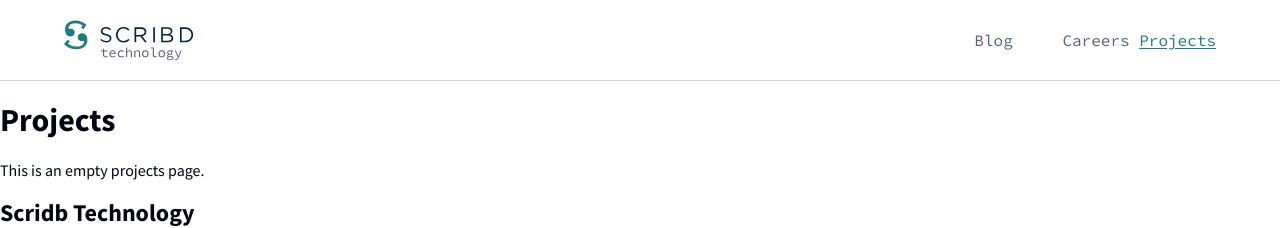
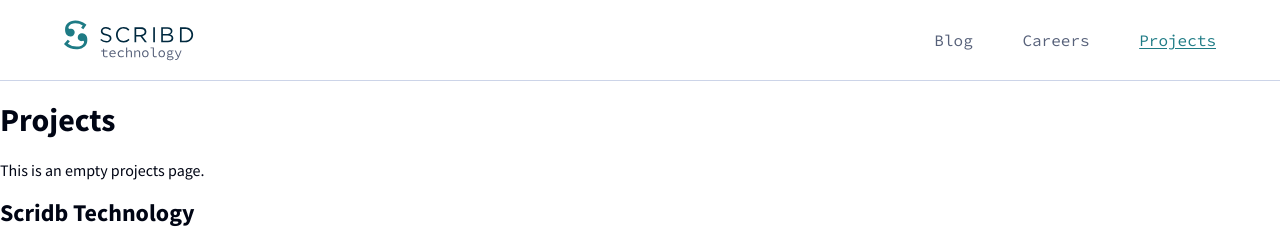
Before and after one commit to scribd/scribd.github.io, a Jekyll site: the page built from projects.html, in a window 1280 px wide. Shown: the top 228 px of the page. Built offline with Jekyll 4.4.1, drawn with Linux system fonts in a browser that asks for light colours.

Commit message:
Add Github edit and social media links to mobile menu

```diff
--- a/_includes/header.html
+++ b/_includes/header.html
@@ -16,15 +16,16 @@
         </h1>
 
         <!-- Mobile menu button -->
-        <button class="nav__menu-trigger" type="button" aria-label="Navigation Menu" aria-expanded="false">
+        <button class="nav__menu-trigger hidden-md" type="button" aria-label="Navigation Menu" aria-expanded="false">
+            <span class="visually-hidden">Menu</span>
             <span class="hamburger">
                 <span class="hamburger__inner"></span>
             </span>
         </button>
 
-        <!-- Page List -->
+        <!-- Page list -->
         {%- if page_paths -%}
-            <ul class="nav-list list--inline monospace">
+            <ul class="nav-list list--plain monospace">
             {%- for path in page_paths -%}
                 {%- assign my_page = site.pages | where: "path", path | first -%}
                 {% assign class = nil %}
@@ -36,7 +37,28 @@
                     <a class="nav-list__link {{ class }}" href="{{ my_page.url | relative_url }}">{{ my_page.title | escape }}</a>
                 </li>
                 {%- endif -%}
-            {%- endfor -%}
+                {%- endfor -%}
+
+                <!-- Social icons (mobile only) -->
+                <li class="nav-social-list hidden-md">
+                    <a class="nav-social-list__item text-white no-underline" href="https://www.twitter.com/{{ site.twitter_username| cgi_escape | escape }}">
+                        <svg class="svg-icon"><use xlink:href="{{ '/assets/images/icons/social-icons.svg#twitter' | relative_url }}"></use></svg>
+                    </a>
+                    <a class="nav-social-list__item text-white no-underline" href="https://www.facebook.com/{{ site.facebook_username| cgi_escape | escape }}">
+                        <svg class="svg-icon"><use xlink:href="{{ '/assets/images/icons/social-icons.svg#facebook' | relative_url }}"></use></svg>
+                    </a>
+                    <a class="nav-social-list__item text-white no-underline" href="https://www.linkedin.com/company/{{ site.linkedin_username| cgi_escape | escape }}">
+                        <svg class="svg-icon"><use xlink:href="{{ '/assets/images/icons/social-icons.svg#linkedin' | relative_url }}"></use></svg>
+                    </a>
+                    <a class="nav-social-list__item text-white no-underline" href="https://github.com/{{ site.github_username| cgi_escape | escape }}">
+                        <svg class="svg-icon"><use xlink:href="{{ '/assets/images/icons/social-icons.svg#github' | relative_url }}"></use></svg>
+                    </a>
+                </li>
+
+                <!-- Github links (mobile only) -->
+                <li class="hidden-md monospace fs-md">
+                    <a class="nav-github-link text-white" href="{{site.github.repository_url}}/edit/{{ site.branch }}/{{page.path}}">Improve this Page</a><a class="nav-github-link text-white" href="{{site.github.repository_url}}/commits/{{ site.branch }}/{{page.path}}">Page History</a>
+                </li>
             </ul>
         {%- endif -%}
     </nav>
--- a/assets/_sass/base/_colors.scss
+++ b/assets/_sass/base/_colors.scss
@@ -3,7 +3,7 @@
 ////////////////////
 
 $cabernet-dark: #5A1D41;
-$cabernet-dark: #6A244D;
+$cabernet: #6A244D;
 $cabernet-light: #7F1652;
 
 $midnight-dark: #001927;
--- a/assets/_sass/base/_helpers.scss
+++ b/assets/_sass/base/_helpers.scss
@@ -1,3 +1,25 @@
+////////////////////
+// Color Modifiers
+////////////////////
+
+.text-white {color: $white}
+
+////////////////////
+// Font Size
+////////////////////
+
+.fs-md {
+    font-size: rem-calc(14px);
+}
+
+////////////////////
+// Links
+////////////////////
+
+.no-underline {
+    text-decoration: none;
+}
+
 ////////////////////
 // List
 ////////////////////
@@ -25,6 +47,24 @@
 // Hide visually and from screen readers
 .hidden {
     display: none !important;
+}
+
+.hidden-sm {
+    @media (min-width: $bp-sm) {
+        display: none !important;
+    }
+}
+
+.hidden-md {
+    @media (min-width: $bp-md) {
+        display: none !important;
+    }
+}
+
+.hidden-lg {
+    @media (min-width: $bp-lg) {
+        display: none !important;
+    }
 }
 
 // Hide only visually, but have it available for screen readers:
--- a/assets/_sass/component/_navigation.scss
+++ b/assets/_sass/component/_navigation.scss
@@ -46,22 +46,21 @@
     justify-content: center;
     align-items: center;
     outline: none;
+}
 
-    @media (min-width: $bp-md) {
-        display: none;
-    }
-
+// Prevent background page from scrolling when menu is active
+.menu-active {
+    overflow: hidden;
 }
 
 .nav-list {
     @media (max-width: $bp-md) {
-    position: absolute;
-    top: $nav-height-sm;
+    position: fixed;
+    top: 0;
     right: 0;
     bottom: 0;
     left: 0;
-    height: calc(100vh - #{$nav-height-sm});
-    padding: rem-calc(20px) $cp-sm;
+    padding: $nav-height-sm $cp-sm rem-calc(20px);
     background-color: $teal;
     display: flex;
     flex-direction: column;
@@ -71,23 +70,25 @@
     transition-duration: 0.2s;
     transition-property: opacity, visibility, transform;
     transition-timing-function: ease-in-out;
+    z-index: -1;
     }
 }
 
+// Show nav list when .menu-active class is toggled
 .menu-active .nav-list{
     opacity: 1;
     visibility: visible;
 }
 
-
 .nav-list__item {
+    display: inline;
     border-bottom: 1px solid $teal-dark;
 
     @media (min-width: $bp-md) {
         border-bottom: none;
     }
 
-    &:not(:last-of-type) {
+    &:not(:first-of-type) {
 
         @media (min-width: $bp-md) {
             margin-left: rem-calc(20px);
@@ -118,6 +119,25 @@
     }
 }
 
+// Mobile social media icons
+.nav-social-list {
+    margin-top: auto;
+    margin-bottom: rem-calc(15px);
+    border-bottom: 1px solid $teal-dark;
+}
+
+.nav-social-list__item {
+    display: inline-block;
+    padding: rem-calc(20px 8px 20px 0);
+}
+
+// Mobile github links
+.nav-github-link:not(:last-child) {
+    margin-right: rem-calc(12px);
+    padding-right: rem-calc(12px);
+    border-right: 1px solid $teal-dark;
+}
+
 ////////////////////
 // Skip Nav Link
 ////////////////////
```
